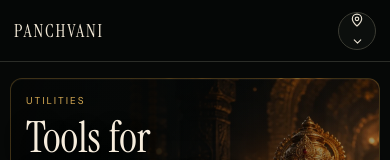
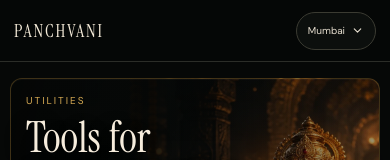
Before and after one commit to SviatF/chanag.xx, a Next.js app: page /tools in a window 390 px wide. Shown: the top 160 px of the page. Built offline with nearby package versions, Linux system fonts and the light colour scheme.

Commit message:
Fix mobile city button and prevent table value wrapping

```diff
--- a/app/public-responsive-fix.css
+++ b/app/public-responsive-fix.css
@@ -204,21 +204,43 @@
     flex:0 0 auto;
   }
 
+  /* Mobile city selector is a readable text control, not an icon-only dot. */
   .location-pill{
-    width:38px;
+    width:auto !important;
     height:38px;
-    max-width:38px;
-    padding:0 !important;
-    display:grid !important;
-    place-items:center;
-    flex:0 0 38px;
+    max-width:min(165px,48vw) !important;
+    padding:0 11px !important;
+    display:flex !important;
+    align-items:center;
+    justify-content:center;
+    gap:6px;
+    flex:0 1 auto;
   }
 
-  .location-pill span{
+  .location-pill .location-pin{
     display:none !important;
   }
 
-  .location-pill svg{
+  .location-pill .location-label{
+    display:block !important;
+    min-width:0;
+    max-width:100%;
+    overflow:hidden;
+    white-space:nowrap;
+    text-overflow:ellipsis;
+  }
+
+  .location-pill .location-city{
+    display:inline !important;
+  }
+
+  .location-pill .location-state{
+    display:none !important;
+  }
+
+  .location-pill .location-select-chevron{
+    display:block !important;
+    flex:0 0 auto;
     margin:0 !important;
   }
 
@@ -252,6 +274,28 @@
   .language-grid{
     width:100% !important;
   }
+
+  /* Data tables keep dates and timing windows intact on narrow screens. */
+  .page-shell .wide-panel:has(> .table){
+    overflow-x:auto !important;
+    overflow-y:hidden !important;
+    -webkit-overflow-scrolling:touch;
+    overscroll-behavior-inline:contain;
+    scrollbar-width:thin;
+  }
+
+  .page-shell .wide-panel:has(> .table) > .table{
+    width:100%;
+    min-width:720px;
+    table-layout:auto;
+  }
+
+  .page-shell .table th,
+  .page-shell .table td{
+    white-space:nowrap !important;
+    word-break:normal !important;
+    overflow-wrap:normal !important;
+  }
 }
 
 @media(max-width:420px){
@@ -264,6 +308,10 @@
     display:none !important;
   }
 
+  .location-pill{
+    max-width:min(150px,48vw) !important;
+  }
+
   .concept-hero-wheel{
     min-height:360px !important;
   }
```
